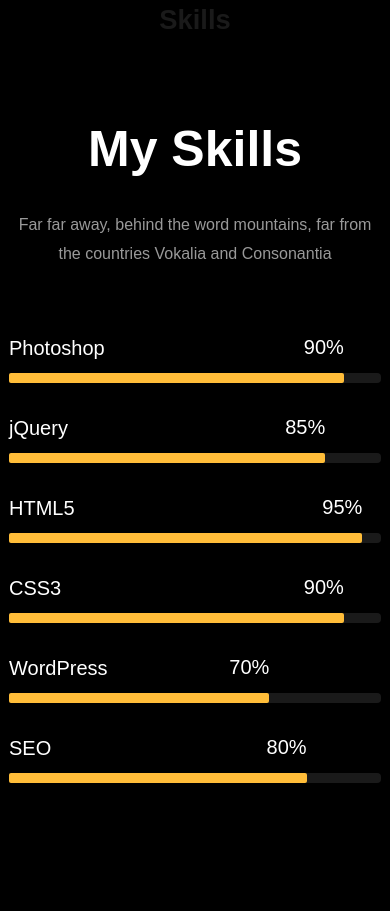
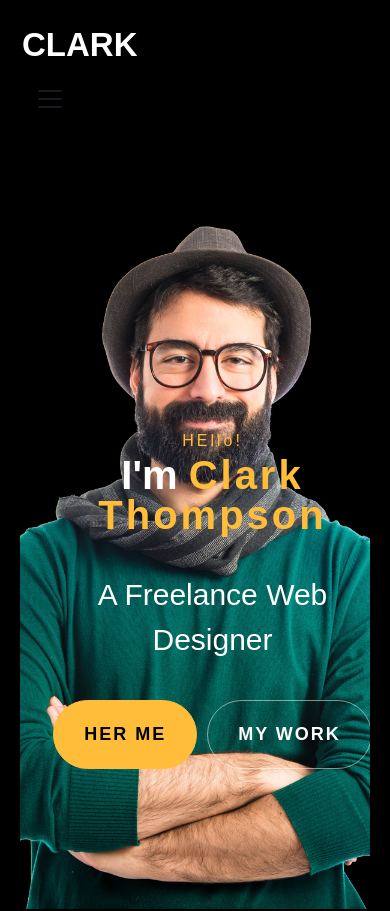
Before and after one commit to Mohamad-Alsaleh10/FrontEnd-Portfolio-Task, a React (Vite) app: page / in a window 390 px wide. Shown: the top 911 px of the page. Built offline with nearby package versions, Linux system fonts and the light colour scheme.

Commit message:
hero section

```diff
--- a/src/App.jsx
+++ b/src/App.jsx
@@ -1,10 +1,15 @@
 import './App.css'
+import { Navbars } from './components/Navbar/Navbar'
+import { Hero } from './sections/HeroSection/Hero'
 import Skills from './sections/SkillsSection/Skills'
 function App() {
 
   return (
     <>
-       <Skills/>
+      <Navbars/>
+      <Hero />
+      <Skills/>
+
     </>
   )
 }
--- a/src/components/Button/Button.css
+++ b/src/components/Button/Button.css
@@ -0,0 +1,18 @@
+.carousel .btn{
+    border: 1px solid rgba(255, 255, 255, 0.5) !important;
+    border-radius: 40px !important;
+    padding:20px 30px !important;
+    background: transparent !important;
+    text-wrap: nowrap;
+    text-transform: uppercase;
+    color: white !important;
+    cursor: pointer;
+    font-size: 18px !important;
+    letter-spacing: 2px;
+    font-weight: 600 !important;
+}
+.carousel .warning{
+    background-color: #ffbd39 !important;
+    color: rgb(0, 0, 0) !important;
+    border:1px  solid  #ffbd39 !important
+}
--- a/src/components/Button/Button.jsx
+++ b/src/components/Button/Button.jsx
@@ -0,0 +1,11 @@
+import React from 'react'
+import './Button.css'
+const Button = ({text}) => {
+  return (
+    <div>
+        <button className='btn warning'> {text} </button>
+    </div>
+  )
+}
+
+export default Button
--- a/src/components/Navbar/Navbar.css
+++ b/src/components/Navbar/Navbar.css
@@ -0,0 +1,32 @@
+
+.navbar{
+    background-color: rgb(0, 0, 0) !important ;
+    width: 100%;
+    height: max-content;
+    padding: 10px 90px;
+}
+.navbar .nav-link{
+    font-size: 23px !important;
+    font-weight: 400 !important;
+    color: #ffffff !important;
+    text-wrap: nowrap;
+}
+.navbar .nav-link:hover{
+    text-decoration: 1px underline  #ffbd39 !important;
+}
+.navbar .navbar-brand{
+    font-size: 33px !important;
+    font-weight: 800 !important;
+    color: rgb(255, 255, 255) !important;
+    text-wrap: nowrap;
+    margin-right: 36rem !important;
+}
+.navbar .list{
+        display: flex !important;
+        gap: 38px !important;
+}
+@media screen and (max-width:1000px){
+    .navbar{
+        padding: 10px 10px;
+    }
+}
--- a/src/components/Navbar/Navbar.jsx
+++ b/src/components/Navbar/Navbar.jsx
@@ -0,0 +1,41 @@
+import React from 'react'
+import './Navbar.css'
+
+export const Navbars = () => {
+  return (
+    <div>
+        <nav className="navbar navbar-expand-lg bg-body-tertiary">
+            <div className="container-fluid">
+                <a className="navbar-brand" href="#">CLARK</a>
+                <button className="navbar-toggler" type="button" data-bs-toggle="collapse" data-bs-target="#navbarSupportedContent" aria-controls="navbarSupportedContent" aria-expanded="false" aria-label="Toggle navigation">
+                <span className="navbar-toggler-icon"></span>
+                </button>
+                <div className="collapse navbar-collapse" id="navbarSupportedContent">
+                <ul className="list navbar-nav me-auto mb-2 mb-lg-0">
+                    <li className="nav-item">
+                    <a className="nav-link active" aria-current="page" href="#">Home</a>
+                    </li>
+                    <li className="nav-item">
+                    <a className="nav-link active" aria-current="page" href="#">About</a>
+                    </li>
+                    <li className="nav-item">
+                    <a className="nav-link active" aria-current="page" href="#">Services  </a>
+                    </li>
+                    <li className="nav-item">
+                    <a className="nav-link active" aria-current="page" href="#">Skills</a>
+                    </li>
+                    <li className="nav-item">
+                    <a className="nav-link active" aria-current="page" href="#">Projects</a>
+                    </li>
+                    <li className="nav-item">
+                    <a className="nav-link active" aria-current="page" href="#">Contact</a>
+                    </li>
+
+                </ul>
+
+                </div>
+        </div>
+    </nav>
+    </div>
+  )
+}
--- a/src/sections/HeroSection/Hero.css
+++ b/src/sections/HeroSection/Hero.css
@@ -0,0 +1,133 @@
+.carousel{
+    padding: 0 20px;
+    background-color: black !important;
+    position: relative;
+
+}
+.carousel .carousel-item1{
+    height: 100vh;
+    background-image: url(../../assets/images/bg_1.png) !important;
+    background-repeat: no-repeat;
+    background-position: right;
+    /* background-size: auto; */
+    background-size: 820px;
+
+}
+.carousel .carousel-item2{
+    height: 100vh;
+    background-image: url(../../assets/images/bg_2.png);
+    background-repeat: no-repeat;
+    background-position: right;
+    background-size:820px;
+}
+
+.carousel .carousel-caption {
+    width: 50%;
+    position: absolute;
+    /* right: 20%; */
+    bottom: 16.75rem !important;
+    padding-top: 1.25rem;
+    color: #fff;
+    display: flex;
+    flex-direction: column;
+    align-items: start ;
+}
+
+.carousel .carousel-indicators [data-bs-target] {
+    border-radius: 50% !important;
+    width: 14px !important;
+    height: 14px !important;
+}
+.carousel span{
+    letter-spacing: 3px;
+    color: #ffbd39;
+}
+
+.carousel h1{
+    color: #fff;
+    font-size: 80px !important;
+    font-weight: 900 !important;
+    line-height: 1.2 ;
+    text-align: start;}
+.carousel h2{
+    font-size: 40px !important;
+    font-weight: 400 !important;
+    margin-top: 29px !important;
+}
+.carousel h1 span{
+    color: #ffbd39;
+}
+.carousel .buttons{
+    margin-top: 30px;
+    display: flex;
+    gap: 10px;
+}
+.carousel .btn{
+    border: 1px solid rgba(255, 255, 255, 0.5) !important;
+    border-radius: 40px !important;
+    padding:20px 30px !important;
+    background: transparent !important;
+    text-wrap: nowrap;
+    text-transform: uppercase;
+    color: white !important;
+    cursor: pointer;
+    font-size: 18px !important;
+    letter-spacing: 2px;
+    font-weight: 600 !important;
+}
+.carousel-control-next-icon , .carousel-control-prev-icon {
+    background-image: url() !important;
+}
+
+@media screen and (max-width:1000px)
+ {
+    .carousel .carousel-caption {
+        width: 90% !important;
+        position: absolute;
+        bottom: 12.75rem !important;
+        left: 10% !important;
+        padding-top: 1.25rem;
+        color: #fff;
+        display: flex;
+        flex-direction: column;
+        align-items: center !important;
+        padding: 0 1px;
+    }
+
+    .carousel  h1{
+        text-align: center;
+        font-size: 40px !important;
+        font-weight: 900 !important;
+        line-height: 1 !important ;
+
+    }
+    .carousel  h2{
+        font-size: 30px !important;
+        font-weight: 400 !important;
+        margin-top: 29px !important;
+    }
+    .carousel .btn{
+        border-radius: 40px !important;
+        padding:10px 20px !important;
+        font-size: 15px !important;
+        letter-spacing: 2px;
+        font-weight: 600 !important;
+    }
+    .carousel .carousel-item1{
+        height: 100vh;
+        background-position: center !important;
+        background-size: cover;
+        background-size: 600px;
+
+
+    }
+    .carousel .carousel-item2{
+        height: 100vh;
+        background-position: center  !important;
+        background-size:cover;
+        background-size: 600px;
+    }
+
+
+
+}
--- a/src/sections/HeroSection/Hero.jsx
+++ b/src/sections/HeroSection/Hero.jsx
@@ -0,0 +1,47 @@
+import React from 'react'
+import './Hero.css'
+import Button from '../../components/Button/Button'
+
+export const Hero = () => {
+  return (
+    <div>
+        <div id="carouselExampleAutoplaying" class="carousel slide" data-bs-ride="carousel">
+            <div class="carousel-inner">
+                <div className="carousel-item carousel-item1 active">
+                    <div className='carousel-caption'>
+                        <span>
+                            HEllo!
+                        </span>
+                        <h1>I'm <span>Clark Thompson</span></h1>
+                        <h2>A Freelance Web Designer</h2>
+
+                        <div className='buttons d-flex'>
+                            <button className='btn warning'> her me </button>
+                            <button className='btn'>my work</button>
+                        </div>
+                    </div>
+                </div>
+
+                <div className="carousel-item carousel-item2">
+                    <div className='carousel-caption'>
+                        <span>HEllo!</span>
+                        <h1> I'm a <span>web designer</span> based in London </h1>
+                        <div className='buttons d-flex'>
+                            <Button text='her me'/>
+                            <button className='btn'>my work</button>
+                        </div>
+                    </div>
+                </div>
+            </div>
+            <button className="carousel-control-prev" type="button" data-bs-target="#carouselExampleAutoplaying" data-bs-slide="prev">
+                <span class="carousel-control-prev-icon" aria-hidden="true"></span>
+                <span class="visually-hidden">Previous</span>
+            </button>
+            <button class="carousel-control-next" type="button" data-bs-target="#carouselExampleAutoplaying" data-bs-slide="next">
+                <span class="carousel-control-next-icon" aria-hidden="true"></span>
+                <span class="visually-hidden">Next</span>
+            </button>
+        </div>
+    </div>
+  )
+}
```
Also changed, not shown: src/assets/images/bg_1.png (added), 1 other file (tests, documents, lock files or other folders).
